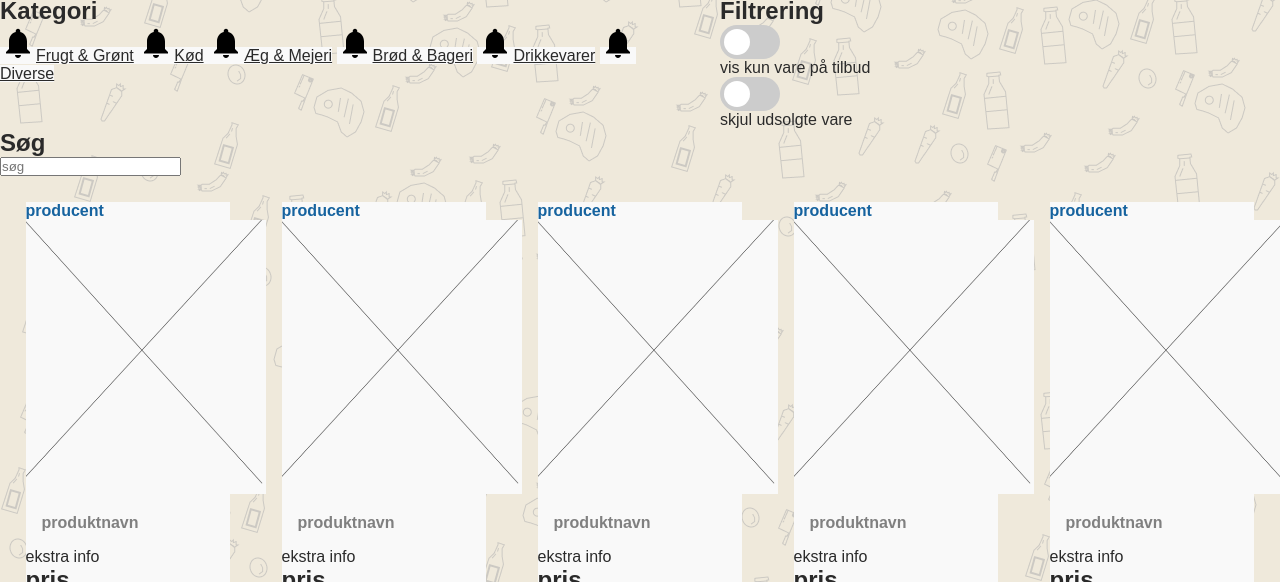
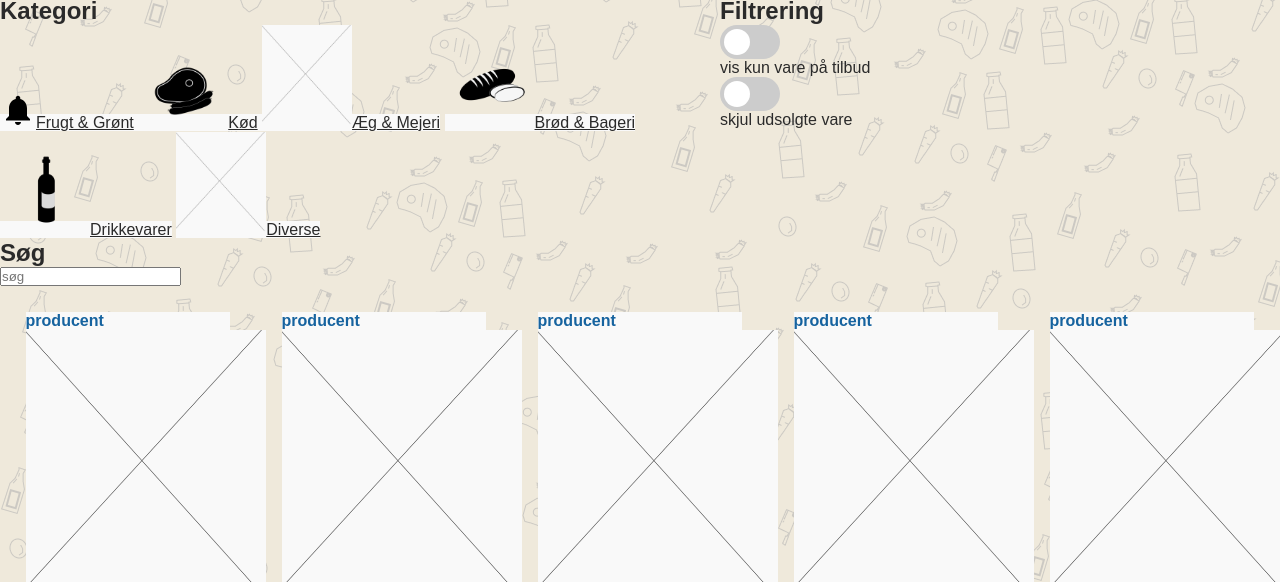
Before and after one commit to maxsendsen/raahandel-prototype, a plain HTML site: page markedsplads.html in a window 1280 px wide. Shown: the part 76-658 px from the top of the page. Drawn offline with Linux system fonts and the light colour scheme.

Commit message:
ikoner igen

```diff
--- a/markedsplads.html
+++ b/markedsplads.html
@@ -35,12 +35,12 @@
                     <a href=""><img src="/assets/notif.svg" alt="Frugt & Grønt">Frugt & Grønt</a>
                 </li>
                 <li>
-                    <a href=""><img src="/assets/notif.svg" alt="Kød">Kød</a>
+                    <a href=""><img src="/assets/Tegnebræt 3.png" alt="Kød" width="90">Kød</a>
                 </li>
-                <li><img src="/assets/notif.svg" alt="Æg & Mejeri"><a href="">Æg & Mejeri</a></li>
-                <li><img src="/assets/notif.svg" alt="Brød & Bageri"><a href="">Brød & Bageri</a></li>
-                <li><img src="/assets/notif.svg" alt="Drikkevarer"><a href="">Drikkevarer</a></li>
-                <li><img src="/assets/notif.svg" alt="Diverse"><a href="">Diverse</a></li>
+                <li><img src="/assets/placeholder.png" alt="Æg & Mejeri" width="90"><a href="" >Æg & Mejeri</a></li>
+                <li><img src="/assets/Tegnebræt 5.png" alt="Brød & Bageri" width="90"><a href="">Brød & Bageri</a></li>
+                <li><img src="/assets/Tegnebræt 4.png" alt="Drikkevarer" width="90"><a href="">Drikkevarer</a></li>
+                <li><img src="/assets/placeholder.png" alt="Diverse" width="90"><a href="">Diverse</a></li>
             </ul>
         </div>
 
```
Also changed, not shown: assets/Tegnebræt 1.png (added), assets/Tegnebræt 2.png (added), assets/Tegnebræt 3.png (added), assets/Tegnebræt 4.png (added), assets/Tegnebræt 5.png (added).
